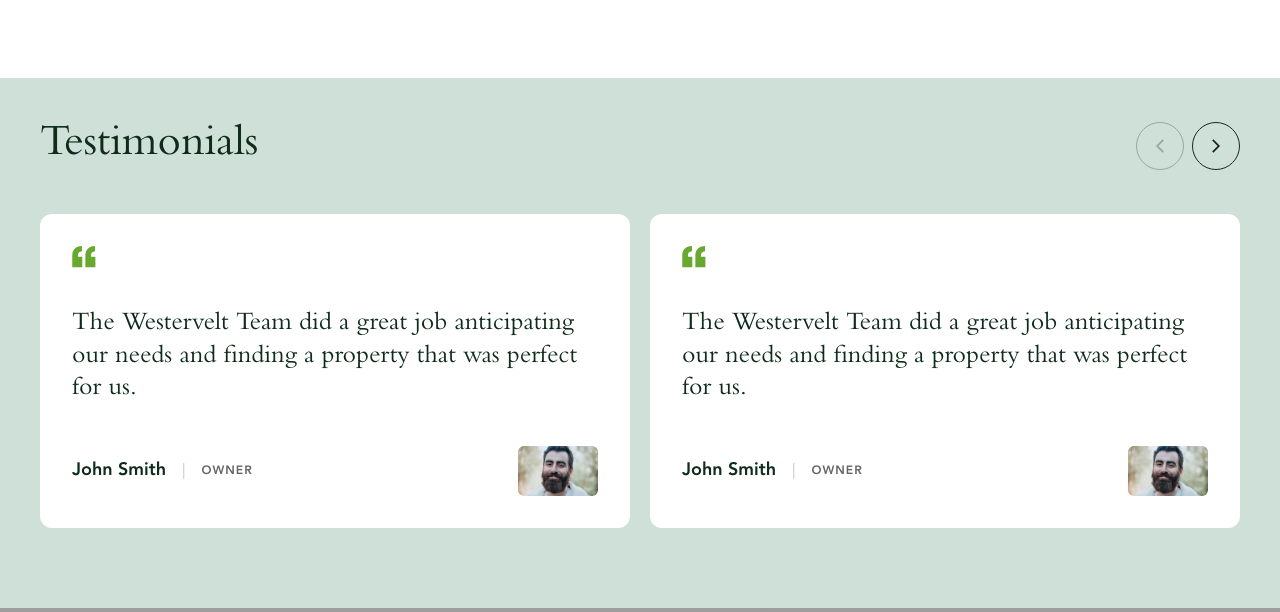
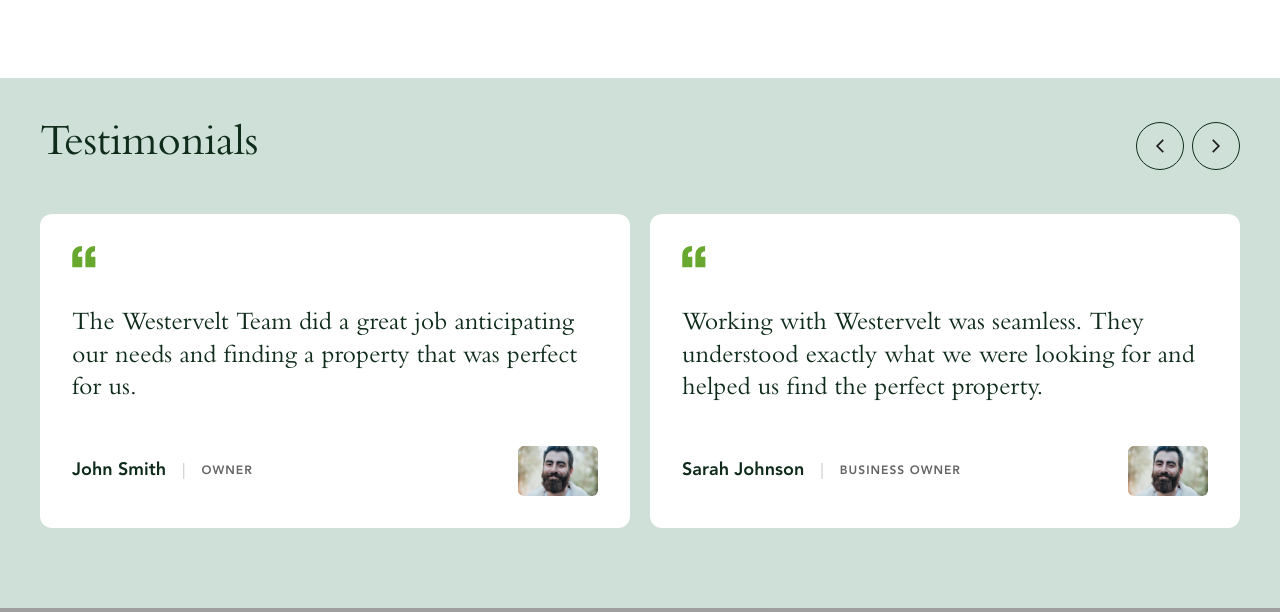
Before and after one commit to ericdowns/westervelt-real-estate, a PHP site: page / in a window 1280 px wide. Shown: the part 4204-4816 px from the top of the page. Run offline with PHP 8.4, Linux system fonts and the light colour scheme; grey boxes are pictures that could not be loaded.

Commit message:
Update site

```diff
--- /dev/null
+++ b/assets/css/swiper-custom.css
@@ -0,0 +1,21 @@
+/* Swiper Custom Styles */
+
+/* Make all testimonial swiper slides equal height */
+.testimonial-swiper .swiper-slide {
+    height: auto;
+}
+
+.testimonial-swiper .swiper-wrapper {
+    align-items: stretch;
+}
+
+.testimonial-swiper .swiper-slide > div {
+    height: 100%;
+}
+
+/* Gallery swiper styles can be added here as needed */
+.gallery-swiper {
+    /* Add any gallery-specific styles */
+}
+
+/* Common swiper button styles - already handled by btn_swiper class */
--- a/index.php
+++ b/index.php
@@ -6,6 +6,9 @@
 	<title>Westervelt Real Estate</title>
 	<link rel="icon" type="image/svg+xml" href="/assets/images/favicon.svg">
 	<link rel="stylesheet" href="style.css">
+	<!-- Swiper CSS -->
+	<link rel="stylesheet" href="https://cdn.jsdelivr.net/npm/swiper@11/swiper-bundle.min.css" />
+	<link rel="stylesheet" href="/assets/css/swiper-custom.css" />
 </head>
 <body class="min-h-screen flex flex-col">
 	<?php include './includes/header.php'; ?>
@@ -147,36 +150,88 @@
 
 
 		<div class="testimonial_wrapper bg-sky min-h-40">
-			<div class="content">
+			<div class="content pb-20">
 				<div class="flex w-full items-center py-10 justify-between">
 					<div class="">
 						<h2>Testimonials</h2>
 					</div>
 					<div class="flex gap-2">
-						<button class="btn_swiper inactive">
-							<img class="mx-auto w-4 h-auto scale-x-[-1]" src="/assets/images/ui-swiper-arrow.svg" alt="Swiper Arrow">
+						<button class="btn_swiper testimonial-button-prev">
+							<img class="mx-auto w-4 h-auto scale-x-[-1]" src="/assets/images/ui-swiper-arrow.svg" alt="Previous">
 						</button>
-						<button class="btn_swiper active">
-							<img class="mx-auto w-4 h-auto " src="/assets/images/ui-swiper-arrow.svg" alt="Swiper Arrow">
+						<button class="btn_swiper testimonial-button-next">
+							<img class="mx-auto w-4 h-auto " src="/assets/images/ui-swiper-arrow.svg" alt="Next">
 						</button>
 					</div>
 				</div>
-				<div class="grid md:grid-cols-2 grid-cols-1 gap-5 pb-20">
-					<?php for ($i = 0; $i < 2; $i++) { ?>
-						<div class="bg-white rounded-xl p-8 flex flex-col gap-10">
-							<img  class="w-6 h-auto" src="/assets/images/icon-quote.svg" alt="quote">
-							<h5>The Westervelt Team did a great job anticipating our needs and finding a property that was perfect for us.</h5>
-							<div class="flex justify-between">
-								<div class="flex gap-4 items-center">
-									<p><b>John Smith</b></p> <span class="text-[#C4C4C4]">|</span>
-									<h6 class="text-secondary">Owner</h6>
-								</div>
-								<div class="relative  h-[50px] w-[80px] rounded-md overflow-clip">
-									<img  class="absolute h-full w-full object-cover" src="/assets/images/content-testimonial-person.jpg" alt="John Smith customer photo">
+				<!-- Swiper -->
+				<div class="swiper testimonial-swiper">
+					<div class="swiper-wrapper">
+						<!-- Slide 1 -->
+						<div class="swiper-slide">
+							<div class="bg-white rounded-xl p-8 flex flex-col gap-10 h-full">
+								<img class="w-6 h-auto" src="/assets/images/icon-quote.svg" alt="quote">
+								<h5>The Westervelt Team did a great job anticipating our needs and finding a property that was perfect for us.</h5>
+								<div class="flex justify-between mt-auto">
+									<div class="flex gap-4 items-center">
+										<p><b>John Smith</b></p> <span class="text-[#C4C4C4]">|</span>
+										<h6 class="text-secondary">Owner</h6>
+									</div>
+									<div class="relative h-[50px] w-[80px] rounded-md overflow-clip">
+										<img class="absolute h-full w-full object-cover" src="/assets/images/content-testimonial-person.jpg" alt="John Smith customer photo">
+									</div>
 								</div>
 							</div>
 						</div>
-					<?php } ?>
+						<!-- Slide 2 -->
+						<div class="swiper-slide">
+							<div class="bg-white rounded-xl p-8 flex flex-col gap-10 h-full">
+								<img class="w-6 h-auto" src="/assets/images/icon-quote.svg" alt="quote">
+								<h5>Working with Westervelt was seamless. They understood exactly what we were looking for and helped us find the perfect property.</h5>
+								<div class="flex justify-between mt-auto">
+									<div class="flex gap-4 items-center">
+										<p><b>Sarah Johnson</b></p> <span class="text-[#C4C4C4]">|</span>
+										<h6 class="text-secondary">Business Owner</h6>
+									</div>
+									<div class="relative h-[50px] w-[80px] rounded-md overflow-clip">
+										<img class="absolute h-full w-full object-cover" src="/assets/images/content-testimonial-person.jpg" alt="Sarah Johnson customer photo">
+									</div>
+								</div>
+							</div>
+						</div>
+						<!-- Slide 3 -->
+						<div class="swiper-slide">
+							<div class="bg-white rounded-xl p-8 flex flex-col gap-10 h-full">
+								<img class="w-6 h-auto" src="/assets/images/icon-quote.svg" alt="quote">
+								<h5>The expertise and local knowledge from Westervelt Real Estate made our land purchase experience exceptional from start to finish.</h5>
+								<div class="flex justify-between mt-auto">
+									<div class="flex gap-4 items-center">
+										<p><b>Michael Davis</b></p> <span class="text-[#C4C4C4]">|</span>
+										<h6 class="text-secondary">Developer</h6>
+									</div>
+									<div class="relative h-[50px] w-[80px] rounded-md overflow-clip">
+										<img class="absolute h-full w-full object-cover" src="/assets/images/content-testimonial-person.jpg" alt="Michael Davis customer photo">
+									</div>
+								</div>
+							</div>
+						</div>
+						<!-- Slide 4 -->
+						<div class="swiper-slide">
+							<div class="bg-white rounded-xl p-8 flex flex-col gap-10 h-full">
+								<img class="w-6 h-auto" src="/assets/images/icon-quote.svg" alt="quote">
+								<h5>I couldn't be happier with my experience. The team's commitment to sustainability aligned perfectly with our values.</h5>
+								<div class="flex justify-between mt-auto">
+									<div class="flex gap-4 items-center">
+										<p><b>Emily Thompson</b></p> <span class="text-[#C4C4C4]">|</span>
+										<h6 class="text-secondary">Homeowner</h6>
+									</div>
+									<div class="relative h-[50px] w-[80px] rounded-md overflow-clip">
+										<img class="absolute h-full w-full object-cover" src="/assets/images/content-testimonial-person.jpg" alt="Emily Thompson customer photo">
+									</div>
+								</div>
+							</div>
+						</div>
+					</div>
 				</div>
 			</div>
 		</div>
@@ -187,5 +242,9 @@
 
 
 	<?php include './includes/footer.php'; ?>
+
+	<!-- Swiper JS -->
+	<script src="https://cdn.jsdelivr.net/npm/swiper@11/swiper-bundle.min.js"></script>
+	<script src="/assets/js/swiper-init.js"></script>
 </body>
 </html>
```
Also changed, not shown: residential-single.php (+56 -5 lines), assets/js/swiper-init.js (added).
